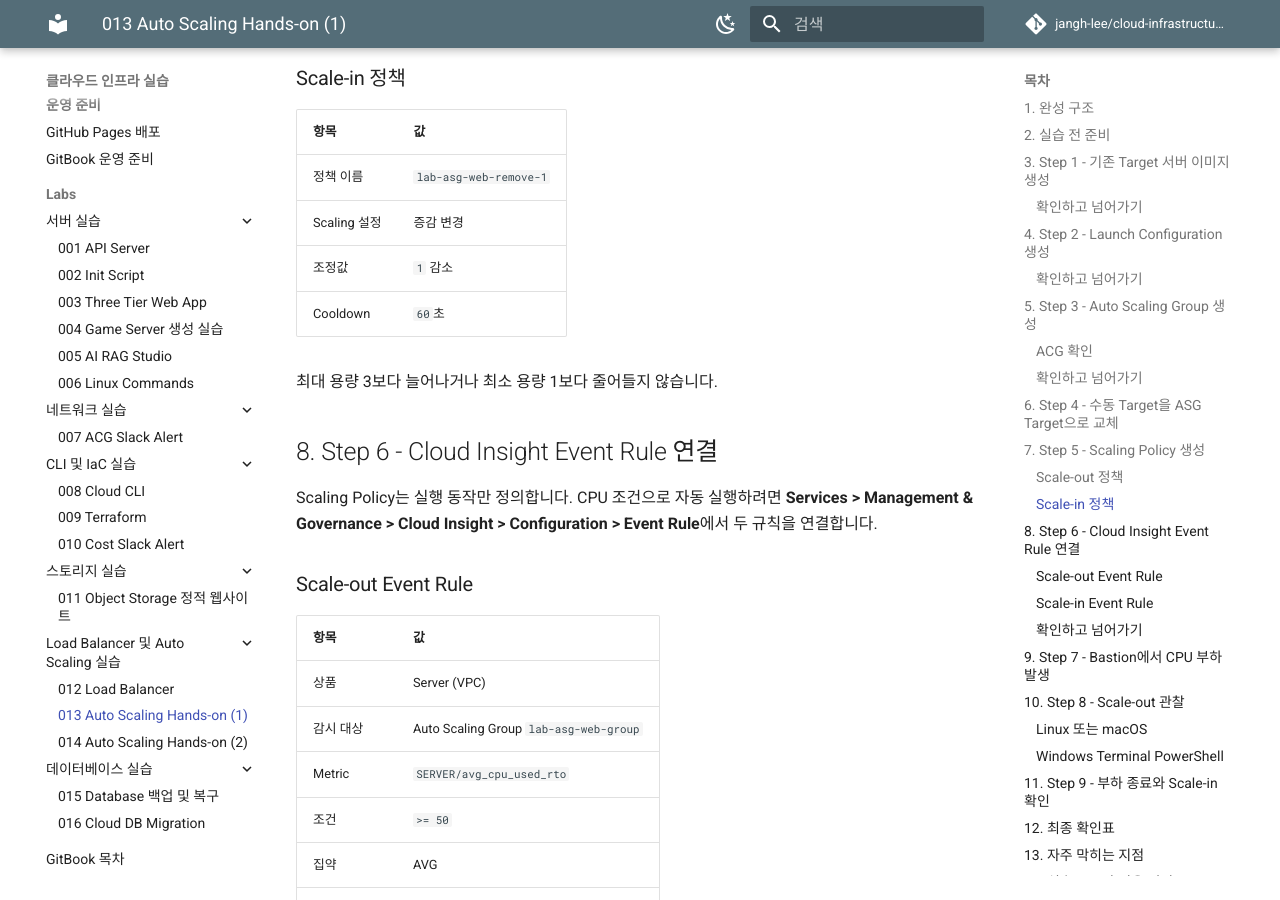
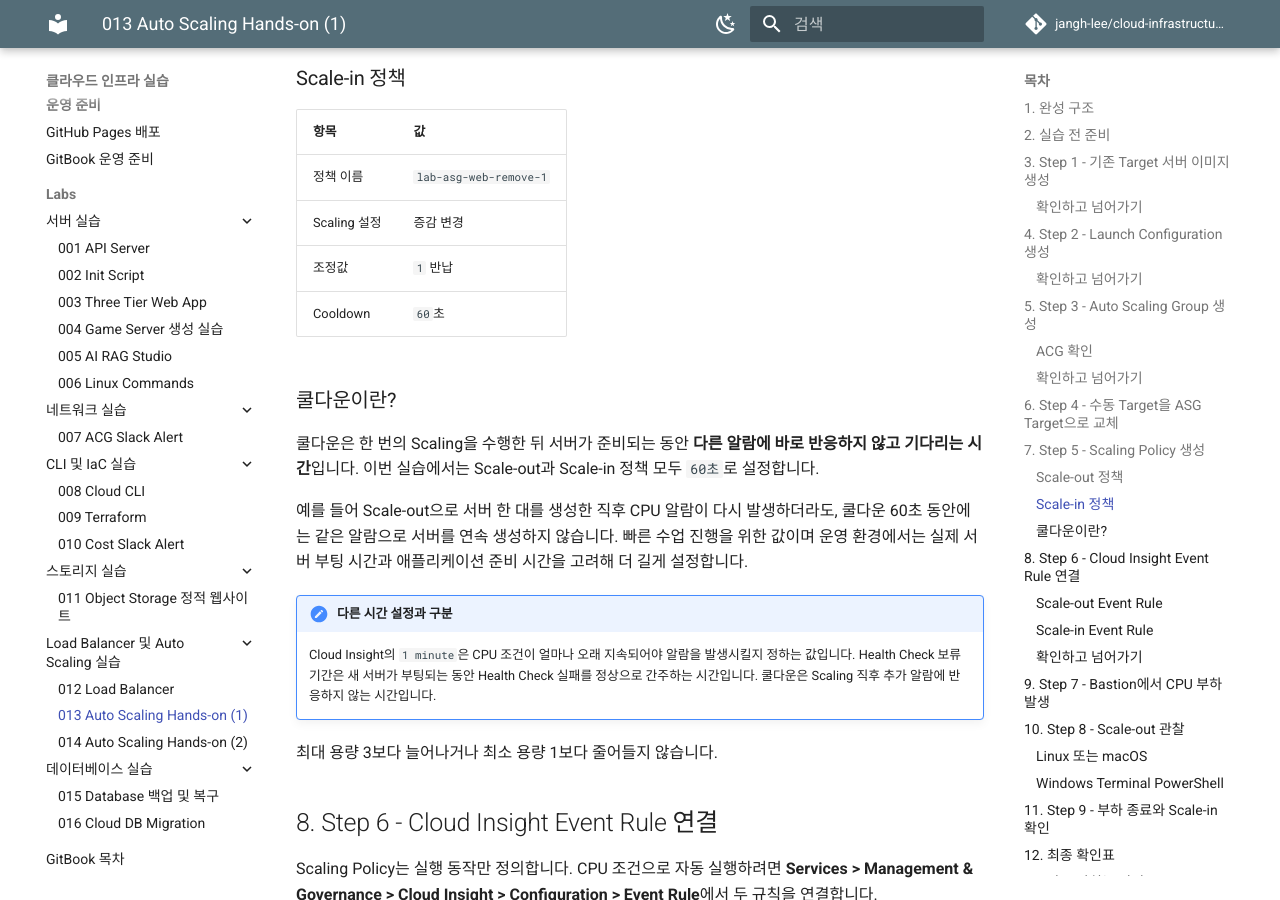
Before and after one commit to jangh-lee/cloud-infrastructure-lecture-example, an MkDocs documentation site: the page built from gitbook/labs/013-auto-scaling.md, in a window 1280 px wide and 900 px high, scrolled down 5430 px. Built offline with MkDocs 1.6.1 and Material for MkDocs 9.7.7, drawn with Linux system fonts in a browser that asks for light colours; comment, search, counter and statistics services are not loaded.

Commit message:
Clarify autoscaling cooldown and scale-in action

```diff
--- a/gitbook/labs/013-auto-scaling.md
+++ b/gitbook/labs/013-auto-scaling.md
@@ -184,8 +184,17 @@
 | --- | --- |
 | 정책 이름 | `lab-asg-web-remove-1` |
 | Scaling 설정 | 증감 변경 |
-| 조정값 | `1` 감소 |
+| 조정값 | `1` 반납 |
 | Cooldown | `60`초 |
+
+### 쿨다운이란?
+
+쿨다운은 한 번의 Scaling을 수행한 뒤 서버가 준비되는 동안 **다른 알람에 바로 반응하지 않고 기다리는 시간**입니다. 이번 실습에서는 Scale-out과 Scale-in 정책 모두 `60초`로 설정합니다.
+
+예를 들어 Scale-out으로 서버 한 대를 생성한 직후 CPU 알람이 다시 발생하더라도, 쿨다운 60초 동안에는 같은 알람으로 서버를 연속 생성하지 않습니다. 빠른 수업 진행을 위한 값이며 운영 환경에서는 실제 서버 부팅 시간과 애플리케이션 준비 시간을 고려해 더 길게 설정합니다.
+
+!!! note "다른 시간 설정과 구분"
+    Cloud Insight의 `1 minute`은 CPU 조건이 얼마나 오래 지속되어야 알람을 발생시킬지 정하는 값입니다. Health Check 보류 기간은 새 서버가 부팅되는 동안 Health Check 실패를 정상으로 간주하는 시간입니다. 쿨다운은 Scaling 직후 추가 알람에 반응하지 않는 시간입니다.
 
 최대 용량 3보다 늘어나거나 최소 용량 1보다 줄어들지 않습니다.
 
```
